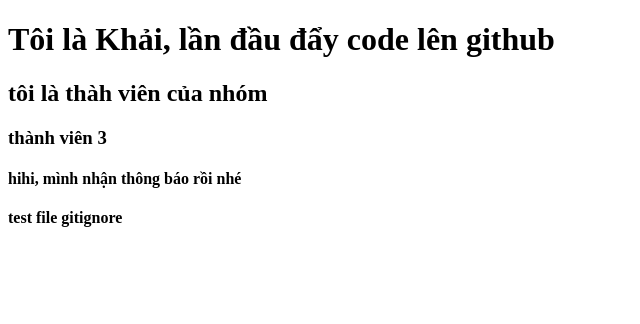
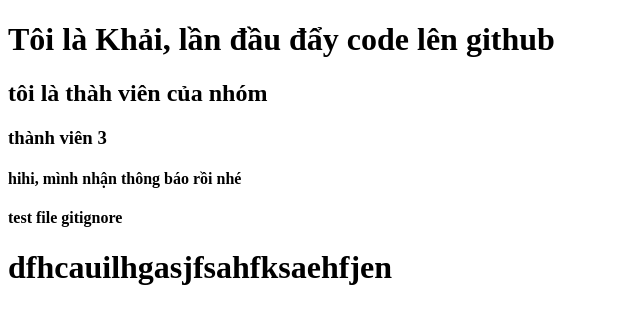
Before and after one commit to qdwesds/BC48_demogit, a plain HTML site: page index.html in a window 1280 px wide. Shown: the whole page, without its empty margins (0-640 px from the left). Drawn offline with Linux system fonts and the light colour scheme.

Commit message:
lan dau tu nhanh 7kyquan1

```diff
--- a/index.html
+++ b/index.html
@@ -12,5 +12,6 @@
     <h3>thành viên 3</h3>
     <h4>hihi, mình nhận thông báo rồi nhé</h4>
     <h4>test file gitignore</h4>
+    <h1>dfhcauilhgasjfsahfksaehfjen</h1>
 </body>
 </html>
```
